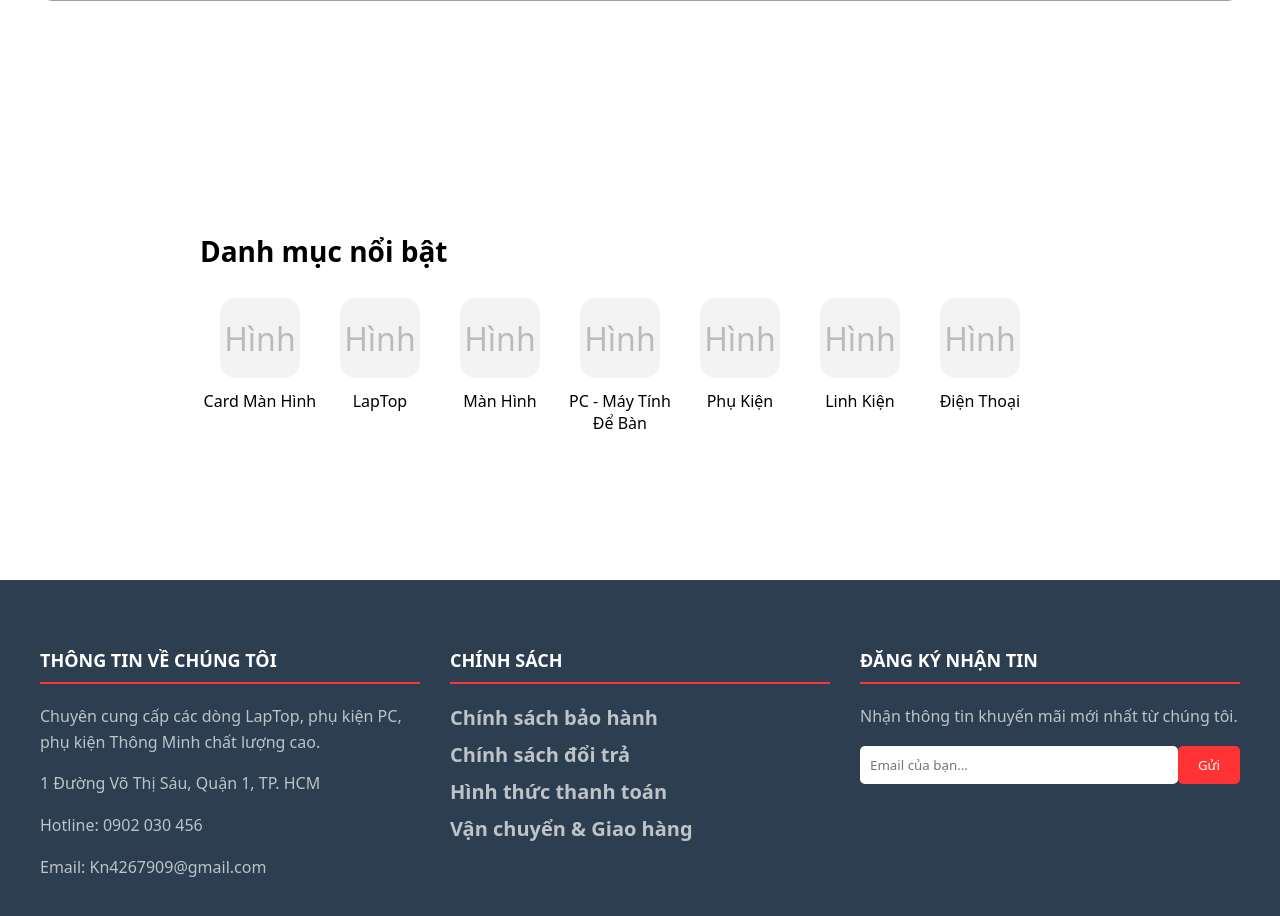
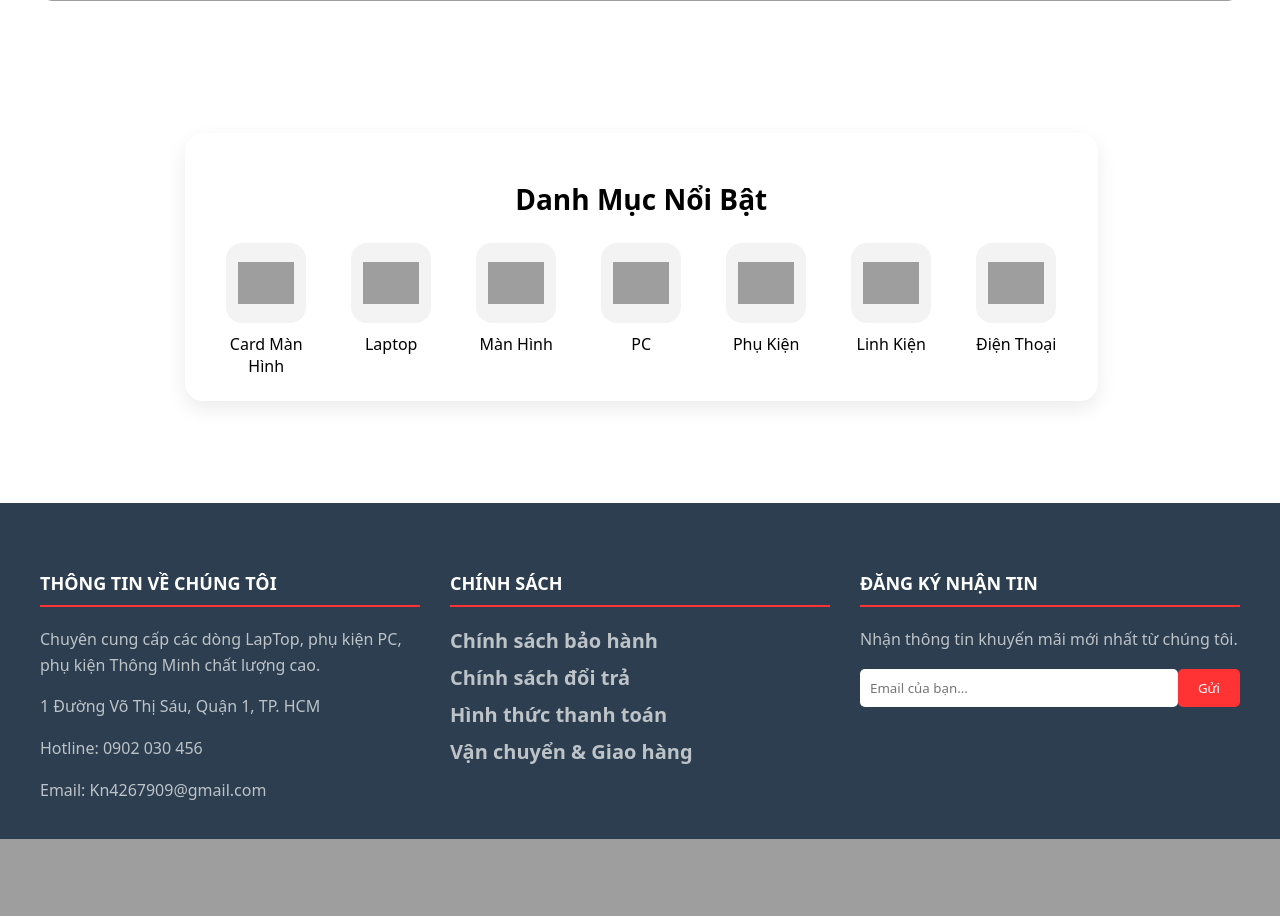
Before and after one commit to 123e-123e/web-ban-phu-kien, a PHP site: page / in a window 1280 px wide. Shown: the part 829-1745 px from the top of the page. After the commit the page ends 1668 px from the top, so only its background shows below. Run offline with PHP 8.4, Linux system fonts and the light colour scheme; grey boxes are pictures that could not be loaded.

Commit message:
Update danhmuc.php

```diff
--- a/main/danhmuc.php
+++ b/main/danhmuc.php
@@ -1,35 +1,83 @@
-<!-- Danh mục nổi bật đơn giản, chỉ để placeholder hình ảnh và tên danh mục -->
-<div class="categories-section" style="background: #fff; border-radius: 18px; padding: 32px 24px; max-width: 1500px; margin: 64px auto 32px auto;">
-    <h2 style="font-size: 28px; font-weight: bold; margin-bottom: 28px;">Danh mục nổi bật</h2>
-    <div style="display: flex; flex-wrap: wrap; gap: 36px 0; justify-content: flex-start;">
-        <div style="width: 12.5%; min-width: 120px; text-align: center;">
-            <div style="width: 80px; height: 80px; background: #f3f3f3; border-radius: 16px; margin: 0 auto 12px auto; display: flex; align-items: center; justify-content: center; font-size: 32px; color: #bbb;">Hình</div>
-            <div>Card Màn Hình</div>
+<!-- Danh mục nổi bật -->
+<div style="background: #fff; border-radius: 18px; padding: 24px; width: 95%; margin: 20px auto; box-shadow: 0 8px 20px rgba(0,0,0,0.08); text-align: center;">
+
+    <h2 style="font-size: 28px; font-weight: bold; margin-bottom: 25px;">
+        Danh Mục Nổi Bật
+    </h2>
+
+    <div style="display: flex; flex-wrap: wrap; gap: 25px; justify-content: center;">
+
+        <!-- ITEM -->
+        <div style="flex: 0 0 calc(12.5% - 25px); min-width: 100px; text-align: center; cursor: pointer;"
+             onmouseover="this.querySelector('.box').style.transform='translateY(-8px)'; this.querySelector('.box').style.background='#ffecec'; this.querySelector('.box').style.boxShadow='0 6px 15px rgba(0,0,0,0.1)'; this.querySelector('img').style.transform='scale(1.15)'; this.querySelector('.text').style.color='red';"
+             onmouseout="this.querySelector('.box').style.transform='translateY(0)'; this.querySelector('.box').style.background='#f3f3f3'; this.querySelector('.box').style.boxShadow='none'; this.querySelector('img').style.transform='scale(1)'; this.querySelector('.text').style.color='#000';">
+
+            <div class="box" style="width: 80px; height: 80px; background: #f3f3f3; border-radius: 16px; margin: 0 auto 10px; display: flex; align-items: center; justify-content: center; overflow: hidden; transition: 0.3s;">
+                <img src="img/danhmuc/cmh.png" style="width: 70%; height: 70%; object-fit: contain; transition: 0.3s;">
+            </div>
+            <div class="text">Card Màn Hình</div>
         </div>
-        <div style="width: 12.5%; min-width: 120px; text-align: center;">
-            <div style="width: 80px; height: 80px; background: #f3f3f3; border-radius: 16px; margin: 0 auto 12px auto; display: flex; align-items: center; justify-content: center; font-size: 32px; color: #bbb;">Hình</div>
-            <div>LapTop</div>
+
+        <!-- COPY ITEM -->
+        <div style="flex: 0 0 calc(12.5% - 25px); min-width: 100px; text-align: center; cursor: pointer;"
+             onmouseover="this.querySelector('.box').style.transform='translateY(-8px)'; this.querySelector('.box').style.background='#ffecec'; this.querySelector('.box').style.boxShadow='0 6px 15px rgba(0,0,0,0.1)'; this.querySelector('img').style.transform='scale(1.15)'; this.querySelector('.text').style.color='red';"
+             onmouseout="this.querySelector('.box').style.transform='translateY(0)'; this.querySelector('.box').style.background='#f3f3f3'; this.querySelector('.box').style.boxShadow='none'; this.querySelector('img').style.transform='scale(1)'; this.querySelector('.text').style.color='#000';">
+
+            <div class="box" style="width: 80px; height: 80px; background: #f3f3f3; border-radius: 16px; margin: 0 auto 10px; display: flex; align-items: center; justify-content: center; overflow: hidden;">
+                <img src="img/danhmuc/lt.webp" style="width: 70%; height: 70%; object-fit: contain;">
+            </div>
+            <div class="text">Laptop</div>
         </div>
-        <div style="width: 12.5%; min-width: 120px; text-align: center;">
-            <div style="width: 80px; height: 80px; background: #f3f3f3; border-radius: 16px; margin: 0 auto 12px auto; display: flex; align-items: center; justify-content: center; font-size: 32px; color: #bbb;">Hình</div>
-            <div>Màn Hình</div>
+
+        <div style="flex: 0 0 calc(12.5% - 25px); min-width: 100px; text-align: center; cursor: pointer;"
+             onmouseover="this.querySelector('.box').style.transform='translateY(-8px)'; this.querySelector('.box').style.background='#ffecec'; this.querySelector('.box').style.boxShadow='0 6px 15px rgba(0,0,0,0.1)'; this.querySelector('img').style.transform='scale(1.15)'; this.querySelector('.text').style.color='red';"
+             onmouseout="this.querySelector('.box').style.transform='translateY(0)'; this.querySelector('.box').style.background='#f3f3f3'; this.querySelector('.box').style.boxShadow='none'; this.querySelector('img').style.transform='scale(1)'; this.querySelector('.text').style.color='#000';">
+
+            <div class="box" style="width: 80px; height: 80px; background: #f3f3f3; border-radius: 16px; margin: 0 auto 10px; display: flex; align-items: center; justify-content: center; overflow: hidden;">
+                <img src="img/danhmuc/mh.png" style="width: 70%; height: 70%; object-fit: contain;">
+            </div>
+            <div class="text">Màn Hình</div>
         </div>
-        <div style="width: 12.5%; min-width: 120px; text-align: center;">
-            <div style="width: 80px; height: 80px; background: #f3f3f3; border-radius: 16px; margin: 0 auto 12px auto; display: flex; align-items: center; justify-content: center; font-size: 32px; color: #bbb;">Hình</div>
-            <div>PC - Máy Tính Để Bàn</div>
+
+        <div style="flex: 0 0 calc(12.5% - 25px); min-width: 100px; text-align: center; cursor: pointer;"
+             onmouseover="this.querySelector('.box').style.transform='translateY(-8px)'; this.querySelector('.box').style.background='#ffecec'; this.querySelector('.box').style.boxShadow='0 6px 15px rgba(0,0,0,0.1)'; this.querySelector('img').style.transform='scale(1.15)'; this.querySelector('.text').style.color='red';"
+             onmouseout="this.querySelector('.box').style.transform='translateY(0)'; this.querySelector('.box').style.background='#f3f3f3'; this.querySelector('.box').style.boxShadow='none'; this.querySelector('img').style.transform='scale(1)'; this.querySelector('.text').style.color='#000';">
+
+            <div class="box" style="width: 80px; height: 80px; background: #f3f3f3; border-radius: 16px; margin: 0 auto 10px; display: flex; align-items: center; justify-content: center; overflow: hidden;">
+                <img src="img/danhmuc/pc.png" style="width: 70%; height: 70%; object-fit: contain;">
+            </div>
+            <div class="text">PC</div>
         </div>
-        <div style="width: 12.5%; min-width: 120px; text-align: center;">
-            <div style="width: 80px; height: 80px; background: #f3f3f3; border-radius: 16px; margin: 0 auto 12px auto; display: flex; align-items: center; justify-content: center; font-size: 32px; color: #bbb;">Hình</div>
-            <div>Phụ Kiện</div>
+
+        <div style="flex: 0 0 calc(12.5% - 25px); min-width: 100px; text-align: center; cursor: pointer;"
+             onmouseover="this.querySelector('.box').style.transform='translateY(-8px)'; this.querySelector('.box').style.background='#ffecec'; this.querySelector('.box').style.boxShadow='0 6px 15px rgba(0,0,0,0.1)'; this.querySelector('img').style.transform='scale(1.15)'; this.querySelector('.text').style.color='red';"
+             onmouseout="this.querySelector('.box').style.transform='translateY(0)'; this.querySelector('.box').style.background='#f3f3f3'; this.querySelector('.box').style.boxShadow='none'; this.querySelector('img').style.transform='scale(1)'; this.querySelector('.text').style.color='#000';">
+
+            <div class="box" style="width: 80px; height: 80px; background: #f3f3f3; border-radius: 16px; margin: 0 auto 10px; display: flex; align-items: center; justify-content: center; overflow: hidden;">
+                <img src="img/danhmuc/pk.png" style="width: 70%; height: 70%; object-fit: contain;">
+            </div>
+            <div class="text">Phụ Kiện</div>
         </div>
-        <div style="width: 12.5%; min-width: 120px; text-align: center;">
-            <div style="width: 80px; height: 80px; background: #f3f3f3; border-radius: 16px; margin: 0 auto 12px auto; display: flex; align-items: center; justify-content: center; font-size: 32px; color: #bbb;">Hình</div>
-            <div>Linh Kiện</div>
+
+        <div style="flex: 0 0 calc(12.5% - 25px); min-width: 100px; text-align: center; cursor: pointer;"
+             onmouseover="this.querySelector('.box').style.transform='translateY(-8px)'; this.querySelector('.box').style.background='#ffecec'; this.querySelector('.box').style.boxShadow='0 6px 15px rgba(0,0,0,0.1)'; this.querySelector('img').style.transform='scale(1.15)'; this.querySelector('.text').style.color='red';"
+             onmouseout="this.querySelector('.box').style.transform='translateY(0)'; this.querySelector('.box').style.background='#f3f3f3'; this.querySelector('.box').style.boxShadow='none'; this.querySelector('img').style.transform='scale(1)'; this.querySelector('.text').style.color='#000';">
+
+            <div class="box" style="width: 80px; height: 80px; background: #f3f3f3; border-radius: 16px; margin: 0 auto 10px; display: flex; align-items: center; justify-content: center; overflow: hidden;">
+                <img src="img/danhmuc/cpu.png" style="width: 70%; height: 70%; object-fit: contain;">
+            </div>
+            <div class="text">Linh Kiện</div>
         </div>
-        <div style="width: 12.5%; min-width: 120px; text-align: center;">
-            <div style="width: 80px; height: 80px; background: #f3f3f3; border-radius: 16px; margin: 0 auto 12px auto; display: flex; align-items: center; justify-content: center; font-size: 32px; color: #bbb;">Hình</div>
-            <div>Điện Thoại</div>
+
+        <div style="flex: 0 0 calc(12.5% - 25px); min-width: 100px; text-align: center; cursor: pointer;"
+             onmouseover="this.querySelector('.box').style.transform='translateY(-8px)'; this.querySelector('.box').style.background='#ffecec'; this.querySelector('.box').style.boxShadow='0 6px 15px rgba(0,0,0,0.1)'; this.querySelector('img').style.transform='scale(1.15)'; this.querySelector('.text').style.color='red';"
+             onmouseout="this.querySelector('.box').style.transform='translateY(0)'; this.querySelector('.box').style.background='#f3f3f3'; this.querySelector('.box').style.boxShadow='none'; this.querySelector('img').style.transform='scale(1)'; this.querySelector('.text').style.color='#000';">
+
+            <div class="box" style="width: 80px; height: 80px; background: #f3f3f3; border-radius: 16px; margin: 0 auto 10px; display: flex; align-items: center; justify-content: center; overflow: hidden;">
+                <img src="img/danhmuc/ip.png" style="width: 70%; height: 70%; object-fit: contain;">
+            </div>
+            <div class="text">Điện Thoại</div>
         </div>
-        <!-- Thêm các danh mục khác nếu muốn -->
+
     </div>
 </div>
```
